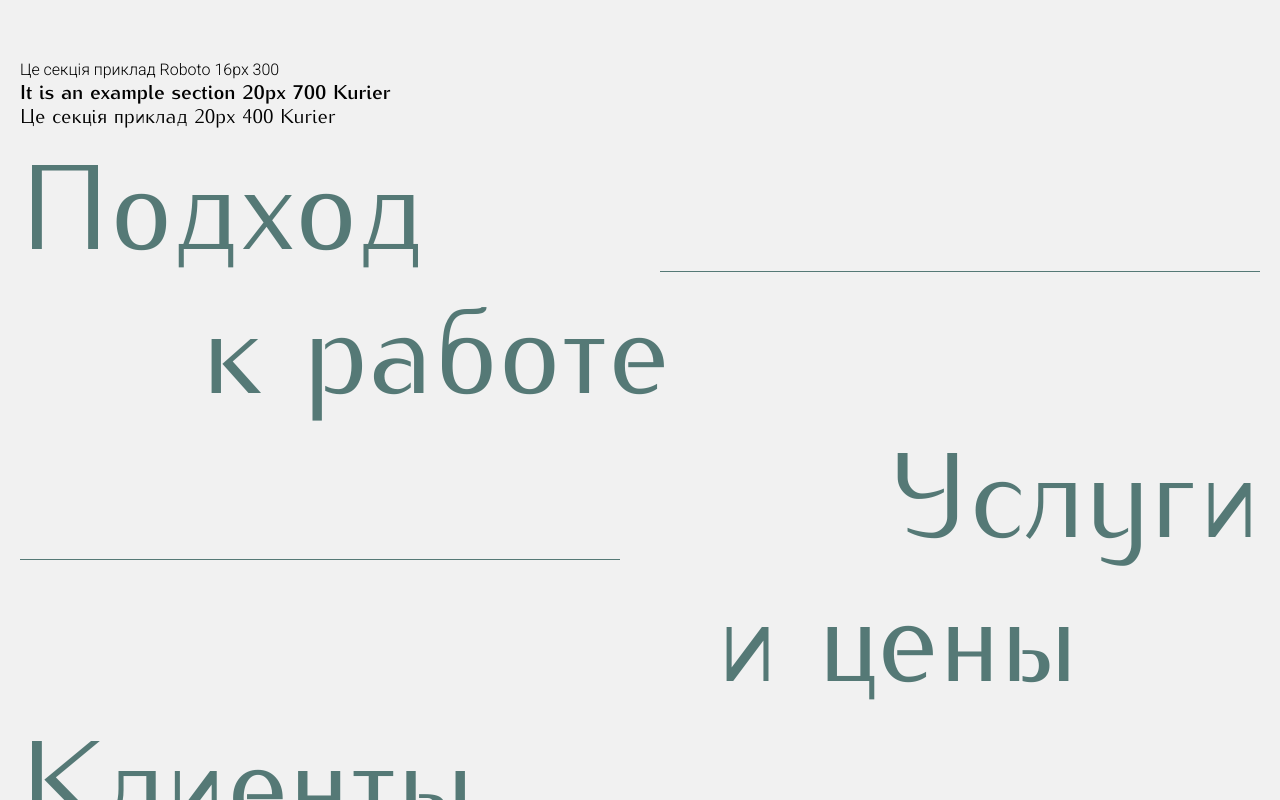
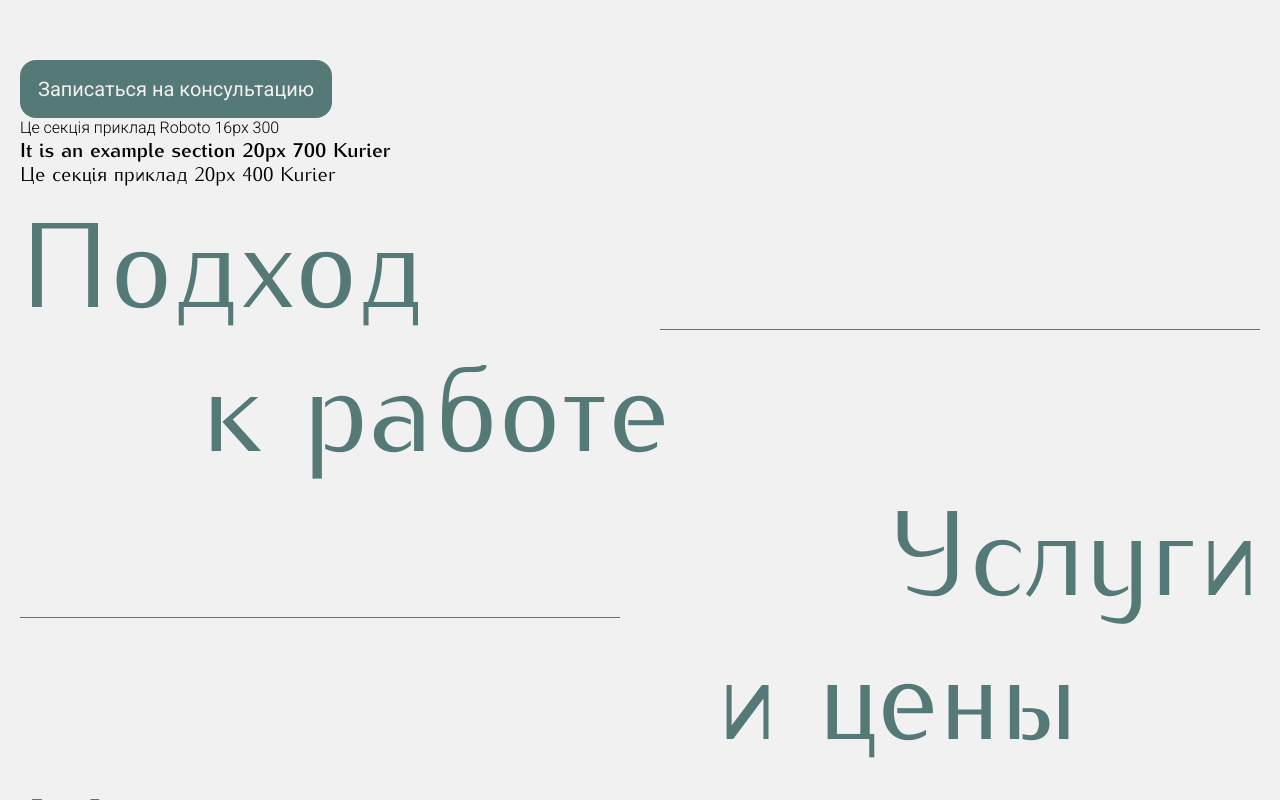
Before and after one commit to yakovlev-yevgen/yakovlev, a Next.js app: page / in a window 1280 px wide. Shown: the top 800 px of the page. Built offline with nearby package versions, Linux system fonts and the light colour scheme.

Commit message:
add button

```diff
--- a/app/page.tsx
+++ b/app/page.tsx
@@ -1,3 +1,4 @@
+import { Button } from '@/components/ui-kit/Button/Button';
 import { Container } from '@/components/ui-kit/Container';
 import { SectionTitle } from '@/components/ui-kit/SectionTitle';
 
@@ -6,6 +7,7 @@ export default function Home() {
     // here below will be all the sections
     <section className="section">
       <Container>
+        <Button>Записаться на консультацию</Button>
         <h1 className="text-ui_light_16">Це секція приклад Roboto 16px 300</h1>
         <h1 className="font-ui_kurier text-ui_bold_20">
           It is an example section 20px 700 Kurier
--- /dev/null
+++ b/components/ui-kit/Button/Button.tsx
@@ -0,0 +1,24 @@
+import React from 'react';
+
+type ButtonProps = {
+  children: React.ReactNode;
+  type?: 'button' | 'submit';
+};
+
+export const Button: React.FC<ButtonProps> = ({
+  children,
+  type = 'button',
+}) => {
+  return (
+    <button
+      className="min-w-[310px] px-4 py-[15px]
+      font-ui_roboto text-ui_reg_20 text-ui_light text-center
+      bg-ui_accent  border-2 border-transparent rounded-2xl
+      transition-colors duration-[250ms]
+      hocus:bg-ui_light hocus:text-ui_accent hocus:border-ui_accent"
+      type={type}
+    >
+      {children}
+    </button>
+  );
+};
--- a/tailwind.config.ts
+++ b/tailwind.config.ts
@@ -1,4 +1,5 @@
 import type { Config } from 'tailwindcss';
+import plugin from 'tailwindcss/plugin';
 
 const config: Config = {
   content: [
@@ -207,5 +208,10 @@ const config: Config = {
     },
   },
   // plugins: [require('prettier-plugin-tailwindcss')],
+  plugins: [
+    plugin(function ({ addVariant }) {
+      addVariant('hocus', ['&:hover', '&:focus']);
+    }),
+  ],
 };
 export default config;
```
Also changed, not shown: components/ui-kit/Button/index.ts (added).
